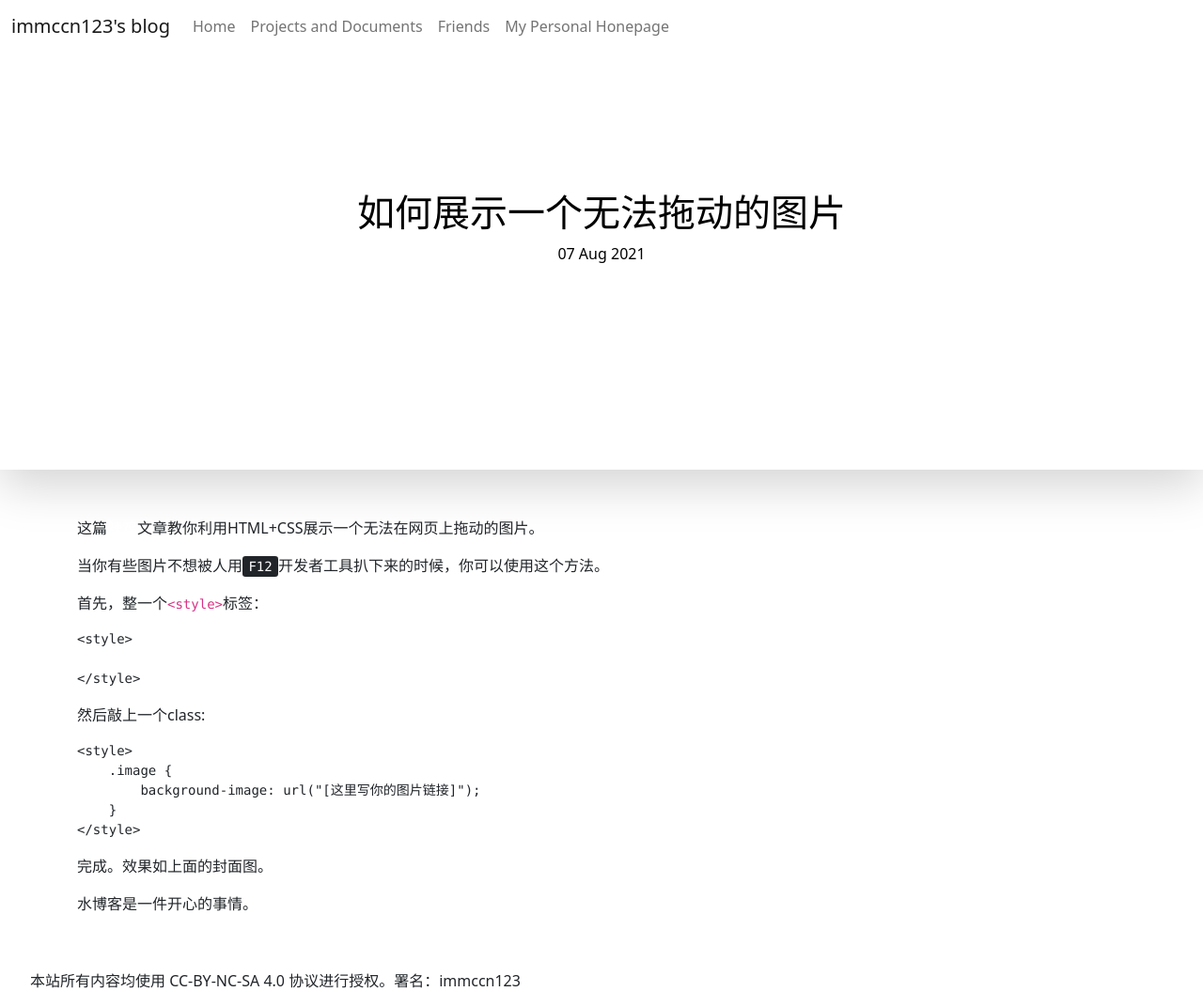
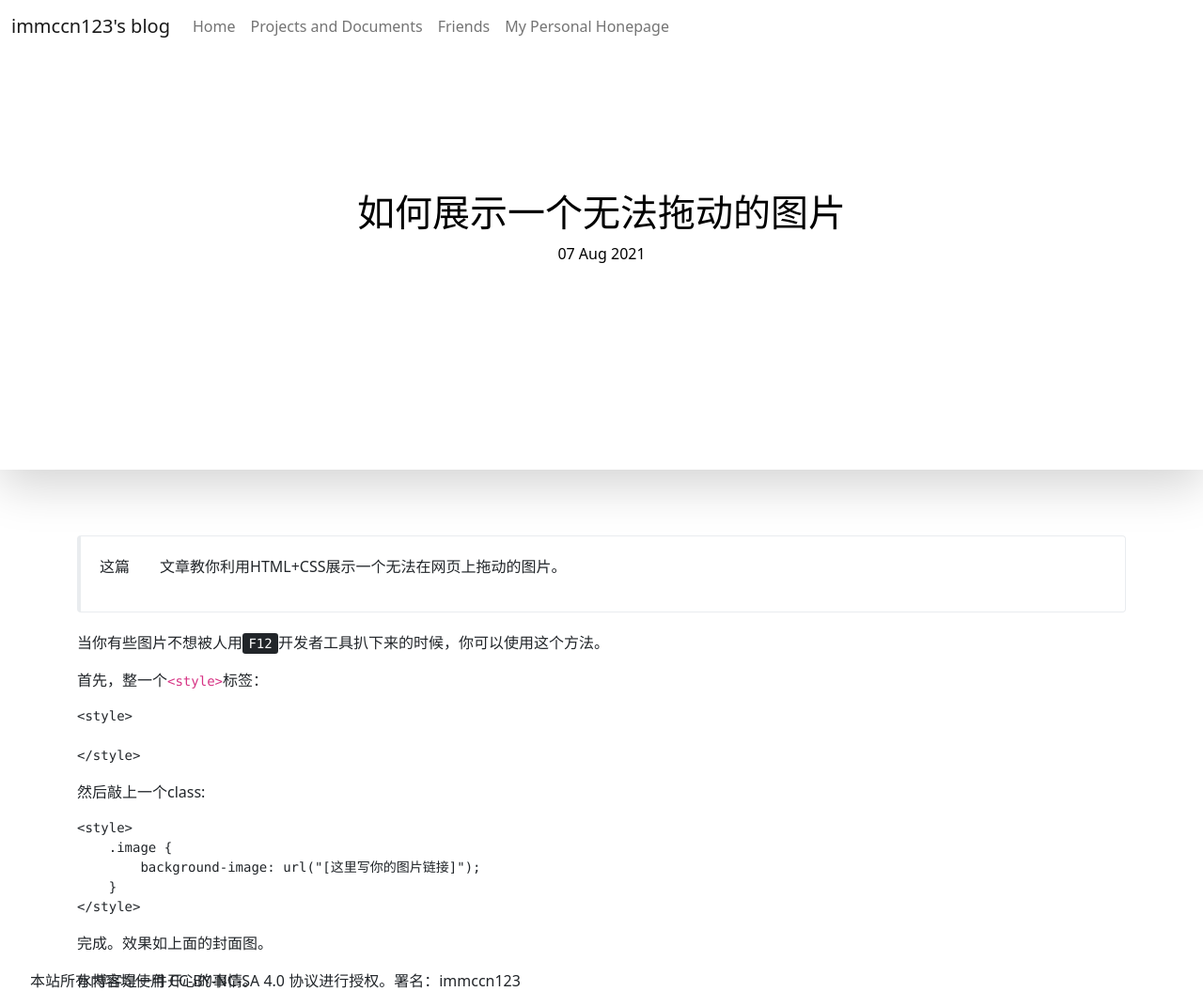
Before and after one commit to immccn123/immccn123.github.io, a Jekyll site: the page built from _posts/2021-08-07-how-to-show-a-undragable-img.md, in a window 1280 px wide and 1072 px high. Shown: the whole window at 94% size. Built offline with Jekyll 4.4.1, drawn with Linux system fonts in a browser that asks for light colours; comment, search, counter and statistics services are not loaded; the repository's description, which GitHub fills in, is left out.

Commit message:
添加引用样式

```diff
--- a/static/css/mycss.css
+++ b/static/css/mycss.css
@@ -84,5 +84,14 @@ del {
 }
 
 del:hover {
-  color:#000000;
+  color: #000000;
 }
+
+blockquote {
+  border: 1px solid #e9ecef;
+  padding: 1.25rem;
+  margin-top: 1.25rem;
+  margin-bottom: 1.25rem;
+  border-left-width: 0.25rem;
+  border-radius: 0.25rem;
+}
```
